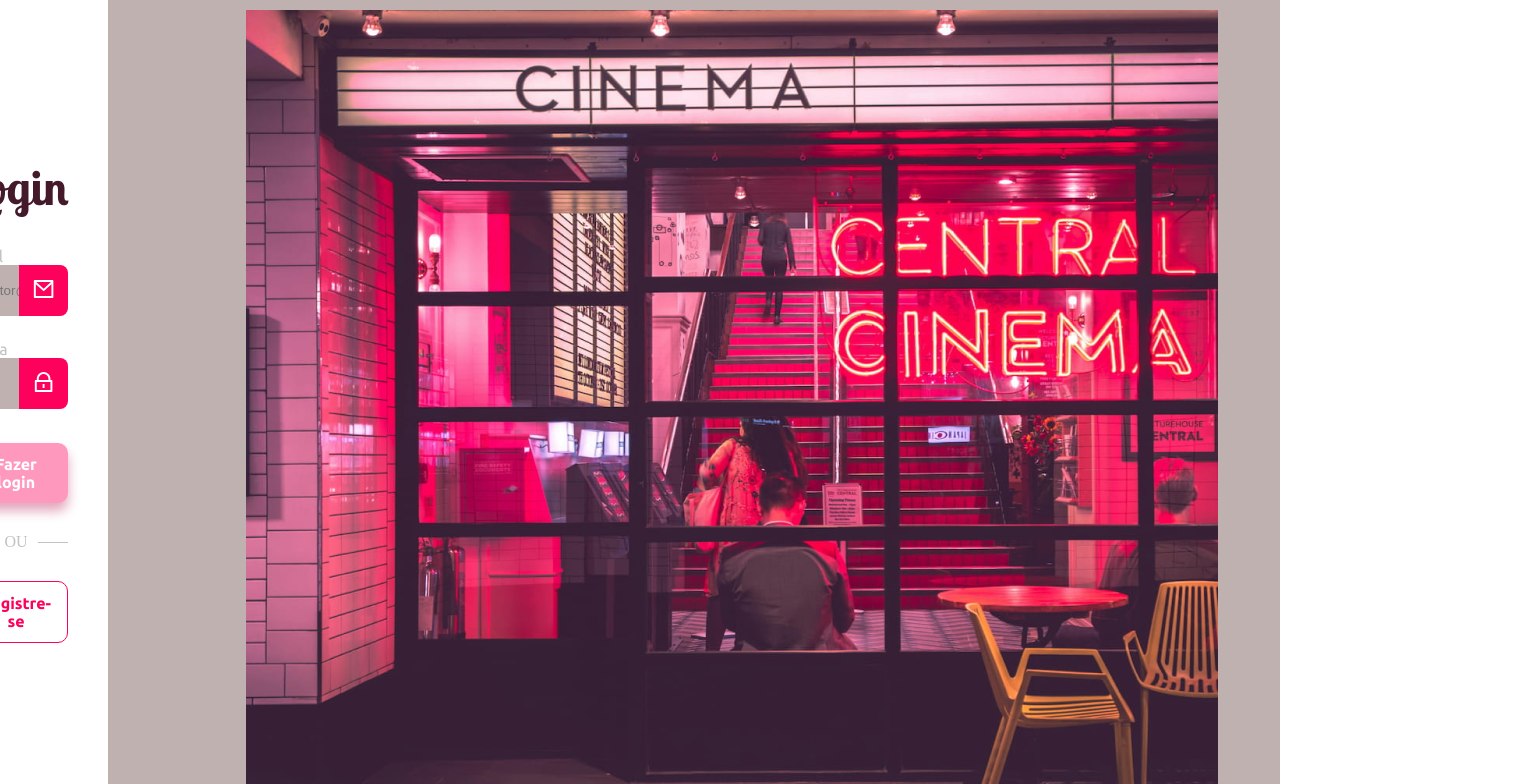
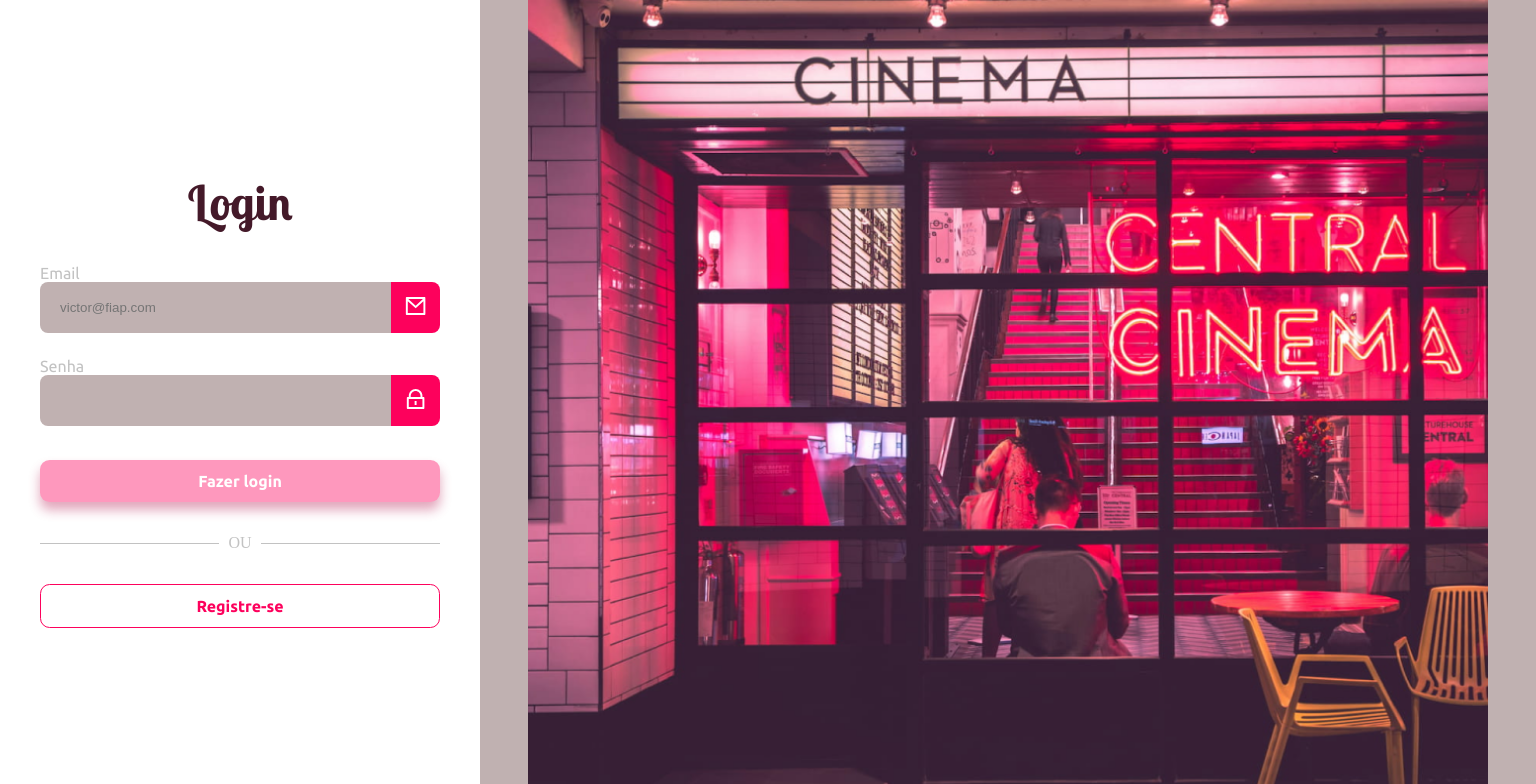
Before and after one commit to victorfernandesneto/ctj_fase3_frontend, an Angular app: page /login in a window 1280 px wide. Shown: the top 784 px of the page, 1536 px wide, since content can reach past the window. Built offline with nearby package versions, Linux system fonts and the light colour scheme.

Commit message:
fix: corrigidos erros no design

```diff
--- a/src/app/components/login-layout/login-layout.component.scss
+++ b/src/app/components/login-layout/login-layout.component.scss
@@ -1,29 +1,28 @@
 @import "../../../styles/variables.scss";
 
 main {
-    display: flex;
-    flex-direction: row;
+    display: grid;
+    grid-template-columns: 1fr 3fr;
     align-items: center;
-    justify-content: center;
-    height: 100%;
-    overflow: hidden;
+    height: 100vh;
 
     section{
         display: flex;
         flex-direction: column;
         align-items: center;
         justify-content: center;
+        height: 100%;
     }
+}
 
     .form-section {
-        padding: 0 40px;
-        width: 480px;
-        flex-grow: 0.3;
+        padding: 0 2.5rem;
+        width: 30rem;
 
         h2 {
             font: $font-title;
             color: $dark-color;
-            margin-bottom: 30px;
+            margin-bottom: 2rem;
         }
 
         button {
@@ -31,8 +30,8 @@
             border: none;
             background-color: transparent;
             width: 100%;
-            border-radius: 10px;
-            padding: 12px;
+            border-radius: 0.6rem;
+            padding: 0.75rem;
             cursor: pointer;
 
             &:disabled{
@@ -43,11 +42,11 @@
                 background-color: $primary-color;
                 color: white;
                 box-shadow: 0px 8px 12px rgba(183.00000429153442, 33.00000183284283, 87.00000241398811, 1);
-                margin-bottom: 30px;
+                margin-bottom: 2rem;
             }
 
             &.btn-secondary {
-                margin-top: 30px;
+                margin-top: 2rem;
                 color: $primary-color;
                 border: 1px solid $primary-color;
             }
@@ -58,7 +57,7 @@
             align-items: center;
             justify-content: center;
             width: 100%;
-            gap: 10px;
+            gap: 0.6rem;
 
             span{
                 font: $font-text-light;
@@ -75,13 +74,12 @@
     }
 
     .decoration-section {
-        padding: 110px 138px;
+        padding: 0 3rem;
         background-color: $dark-background;
-        flex-grow: 1;
+
 
         img {
-            width: 972px;
-            height: 780px;
+            width: 60rem;
+            height: 50rem;
         }
     }
-}
--- a/src/app/components/variant-input/variant-input.component.html
+++ b/src/app/components/variant-input/variant-input.component.html
@@ -7,7 +7,7 @@
             [value]="value"
             (input)="onInput($event)"
         />
-        <button class="icon" (click)="submit()">
+        <button class="icon" (click)="submit()" style="background-image: url('{{ buttonBackgroundUrl }}')">
             <ng-content></ng-content>
         </button>
     </div>
--- a/src/app/components/variant-input/variant-input.component.scss
+++ b/src/app/components/variant-input/variant-input.component.scss
@@ -1,24 +1,30 @@
 @import "../../../styles/variables.scss";
+
+
 
 .input-wrapper {
     color: $dark-gray-color;
     text-align: start;
     font: $font-text;
-
-    label {
-        margin-bottom: 10px;
-        color: $gray-color;
-    }
+    display: flex;
 
     .input-content {
-        width: 100%;
-        border-radius: 8px;
+        min-width: 100%;
+        height: 3rem;
+        border-radius: 0.5rem;
         display: flex;
 
         .icon {
-            padding: 12px;
+            padding: 1rem;
+            height: 3rem;
+            width: 3rem;
             background-color: $primary-color;
-            border-radius: 0 8px 8px 0;
+            border-radius: 0 0.5rem 0.5rem 0;
+            border: none;
+            background-repeat: no-repeat;
+            background-position: center;
+            cursor: pointer;
+
 
             img {
                 height: 20px;
@@ -26,22 +32,11 @@
         }
 
         input {
+            width: 100%;
             border: none;
-            border-radius: 8px 0 0 8px;
+            border-radius: 0.5rem 0 0 0.5rem;
             background-color: $dark-background;
-            padding: 12px 0 12px 20px;
-            width: 100%;
+            padding: 1rem 0 1rem 1.5rem;
         }
-
-        button {
-            font: $font-text-bold;
-            border: none;
-            background-color: transparent;
-            border-radius: 10px;
-            padding: 12px;
-            cursor: pointer;
-        }
-
-
     }
 }
--- a/src/app/components/variant-input/variant-input.component.ts
+++ b/src/app/components/variant-input/variant-input.component.ts
@@ -1,4 +1,4 @@
-import { Component, EventEmitter, Output } from '@angular/core';
+import { Component, EventEmitter, Input, Output } from '@angular/core';
 import { PrimaryInputComponent } from '../primary-input/primary-input.component';
 
 @Component({
@@ -10,8 +10,8 @@
 })
 
 export class VariantInputComponent extends PrimaryInputComponent{
+  @Input() buttonBackgroundUrl: string = '';
   @Output("submit") onSubmit = new EventEmitter<string>();
-
 
   override onInput(event: Event){
     const value = (event.target as HTMLInputElement).value
--- a/src/app/pages/movies/movies.component.html
+++ b/src/app/pages/movies/movies.component.html
@@ -1,8 +1,8 @@
-<body>
+<div class="window">
 <div class="container">
   <div class="barrinha"><app-variant-input placeholder="O que você quer assistir?" (submit)="fetchMoviesFilter()"
-    inputName="Pesquisa" class="input-pesquisa"></app-variant-input>
-  <button (click)="logout()"></button>
+    inputName="Pesquisa" class="input-pesquisa" buttonBackgroundUrl="../../../assets/lupa.svg"></app-variant-input>
+  <button (click)="logout()" class="logout"></button>
 </div>
 
 <div class="movies "*ngIf="movies.length > 0">
@@ -25,6 +25,6 @@
 </div>
 
 <app-variant-input placeholder="Não encontrou o que queria? Sugira para o nosso catálogo!" (submit)="suggestMovie()"
-  inputName="Sugestao"></app-variant-input>
+  inputName="Sugestao" buttonBackgroundUrl="../../../assets/sugestao.svg"></app-variant-input>
 </div>
-</body>
+</div>
--- a/src/app/pages/movies/movies.component.scss
+++ b/src/app/pages/movies/movies.component.scss
@@ -1,45 +1,54 @@
 @import '../../../styles/variables.scss';
 
-body {
+app-variant-input{
+    width: 100%;
+    max-width: 30rem;
+}
+.window {
     background-color: $dark-background;
 }
 
 .container {
     display: flex;
-    gap: 10px;
+    gap: 2rem;
     flex-direction: column;
     align-items: center;
     justify-content: center;
-    margin: 0 360px;
-    padding: 40px 20px;
+    margin: 0 10rem;
+    padding: 2.5rem 1.25rem;
     background-color: white;
 
     .barrinha {
         display: flex;
-        gap: 10px;
-        height: 50px;
+        gap: 0.6rem;
+        height: 3rem;
+        width: 100%;
+        align-items: center;
+        justify-content: center;
 
-        button {
+        .logout {
             background-color: $gray-color;
-            width: 100px;
-            height: 50px;
+            width: 6.25rem;
+            height: 3rem;
             background-image: url('../../../assets/logout.svg');
             background-repeat: no-repeat;
             background-position: center;
             border: none;
-            border-radius: 8px;
+            border-radius: 0.5rem;
+            cursor: pointer;
         }
     }
 
     .movies{
         display: flex;
         flex-direction: column;
-        gap: 10px;
+        gap: 1rem;
         .movie {
-            border-radius: 8px;
-            display: flex;
-            padding: 15px 10px;
-            gap: 5px;
+            border-radius: 0.5rem;
+            display: grid;
+            grid-template-columns: 2fr 3fr 1fr;
+            padding: 1rem 0.6rem;
+            gap: 1rem;
             background-color: $dark-background;
 
             .titulo {
@@ -49,7 +58,7 @@
                 justify-content: center;
             h2 {
                 font: $font-title;
-                font-size: 24px;
+                font-size: 1.5rem;
             }
             p{
                 font: $font-text;
@@ -58,16 +67,17 @@
         }
         .descricao {
             font: $font-alert;
-            max-width: 300px;
-            font-size: 14px;
+            max-width: 19rem;
+            font-size: 0.75rem;
         }
         button{
             align-self: center;
             justify-self: center;
             border: none;
-            width: 48px;
-            height: 48px;
-            border-radius: 8px;
+            width: 3rem;
+            height: 3rem;
+            cursor: pointer;
+            border-radius: 0.5rem;
 
             &.not-watched{
                 background-image: url('../../../assets/x.svg');
```
Also changed, not shown: src/assets/lupa.svg (added), src/assets/sugestao.svg (added).
